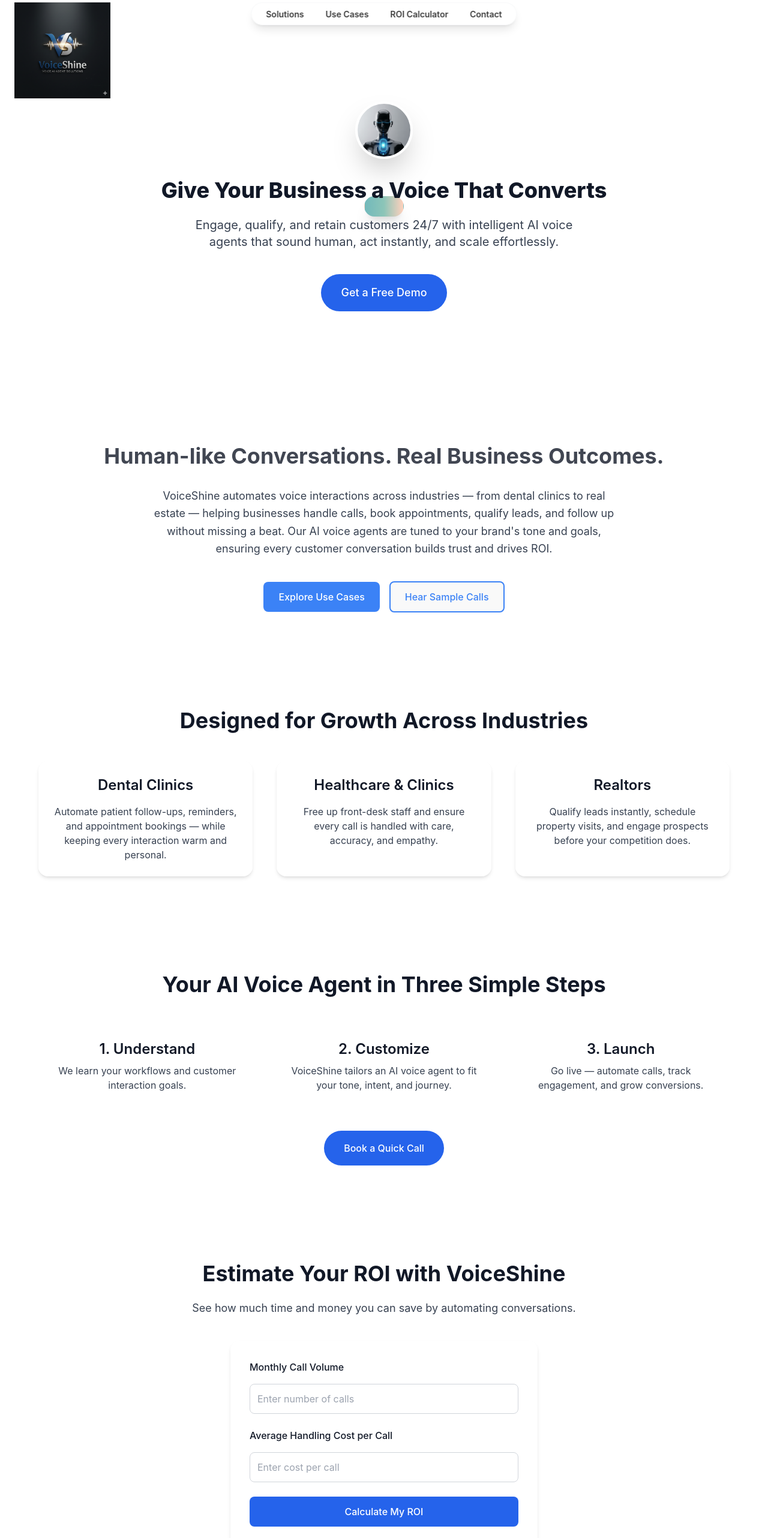
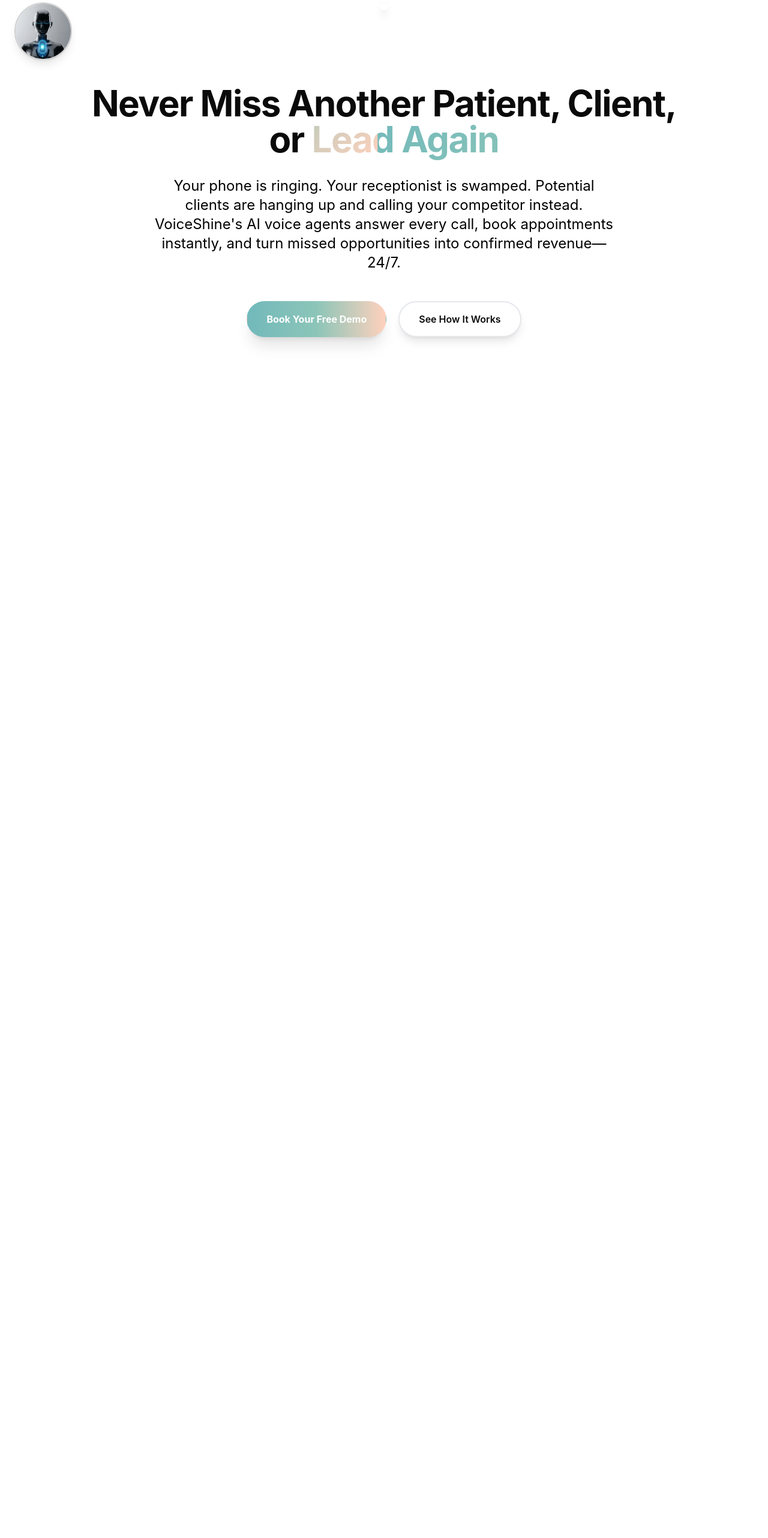
Before and after one commit to jollyroyy/AI_voice_agent_glass_landing_page, a React (Vite) app: page / in a window 1280 px wide. Shown: the part 20-2584 px from the top of the page at 60% size. After the commit the page ends 864 px from the top, so only its background shows below. Built offline with nearby package versions, Linux system fonts and the light colour scheme.

Commit message:
Updated App.tsx

```diff
--- a/src/App.css
+++ b/src/App.css
@@ -1,5 +1,6 @@
 #root {
-  width: 100%;
-  margin: 0;
-  padding: 0;
+  max-width: 1280px;
+  margin: 0 auto;
+  padding: 2rem;
+  text-align: center;
 }
--- a/src/App.tsx
+++ b/src/App.tsx
@@ -1,176 +1,30 @@
 import './App.css';
+import { HeroSection } from '@/components/ui/hero-section-with-smooth-bg-shader';
 import { NavBar } from '@/components/ui/navbar-with-dropdowns';
-import { HeroSection } from '@/components/ui/hero-section-with-smooth-bg-shader';
-import { useState } from 'react';
-import { Target, Briefcase, Calculator, Phone } from 'lucide-react';
 
-const navItems = [
-  { name: 'Solutions', url: '#solutions', icon: Target },
-  { name: 'Use Cases', url: '#usecases', icon: Briefcase },
-  { name: 'ROI Calculator', url: '#roi', icon: Calculator },
-  { name: 'Contact', url: '#contact', icon: Phone },
-];
+const navItems: never[] = [];
 
 function App() {
-  const [callVolume, setCallVolume] = useState('');
-  const [costPerCall, setCostPerCall] = useState('');
-
   return (
-    <div className="min-h-screen">
+    <div className="min-h-screen bg-white">
       <NavBar items={navItems} />
 
-      <section className="relative">
+      <section id="home">
         <HeroSection
-          title=""
-          highlightText=""
-          description=""
-          buttonText=""
-          colors={["#4a9eff", "#7ec8f5", "#a8d5ff", "#e3f2ff", "#5ab9ea", "#c5e7ff"]}
+          title="Never Miss Another Patient, Client, or"
+          highlightText="Lead Again"
+          description="Your phone is ringing. Your receptionist is swamped. Potential clients are hanging up and calling your competitor instead. VoiceShine's AI voice agents answer every call, book appointments instantly, and turn missed opportunities into confirmed revenue—24/7."
+          buttonText="Book Your Free Demo"
+          secondaryButtonText="See How It Works"
           distortion={1.2}
           speed={0.8}
-          className="min-h-[60vh]"
+          colors={["#4a9eff", "#7ec8f5", "#a8d5ff", "#e3f2ff", "#5ab9ea", "#c5e7ff"]}
+          titleClassName=""
+          descriptionClassName="text-black"
+          onButtonClick={() => console.log('Book demo clicked')}
+          onSecondaryButtonClick={() => console.log('See how it works clicked')}
         />
-        <div className="absolute inset-0 flex flex-col items-center justify-center z-20">
-          <div className="flex justify-center pt-12 pb-8">
-            <img
-              src="/hero_ai_voice_image.jpeg"
-              alt="AI Voice Agent"
-              className="w-16 h-16 sm:w-20 sm:h-20 md:w-24 md:h-24 rounded-full object-cover shadow-2xl border-4 border-white/30"
-            />
-          </div>
-          <div className="text-center px-4">
-            <h1 className="text-2xl sm:text-3xl md:text-4xl font-extrabold text-gray-900">Give Your Business a Voice That Converts</h1>
-            <p className="mt-6 text-xl text-gray-700 max-w-2xl mx-auto">
-              Engage, qualify, and retain customers 24/7 with intelligent AI voice agents that sound human, act instantly, and scale effortlessly.
-            </p>
-            <button className="mt-10 px-8 py-4 bg-blue-600 text-white rounded-full text-lg hover:bg-blue-700 transition-colors">
-              Get a Free Demo
-            </button>
-          </div>
-        </div>
       </section>
-
-      <section id="solutions" className="py-20 text-center px-4">
-        <h2 className="text-4xl font-bold mb-8 text-gray-900">Human-like Conversations. Real Business Outcomes.</h2>
-        <p className="max-w-3xl mx-auto text-lg text-gray-700 leading-relaxed">
-          VoiceShine automates voice interactions across industries — from dental clinics to real estate — helping businesses handle calls, book appointments, qualify leads, and follow up without missing a beat.
-          Our AI voice agents are tuned to your brand's tone and goals, ensuring every customer conversation builds trust and drives ROI.
-        </p>
-        <div className="mt-10 space-x-4">
-          <button className="px-6 py-3 bg-blue-500 text-white rounded-lg hover:bg-blue-600 transition-colors">
-            Explore Use Cases
-          </button>
-          <button className="px-6 py-3 border-2 border-blue-500 text-blue-500 rounded-lg hover:bg-blue-50 transition-colors">
-            Hear Sample Calls
-          </button>
-        </div>
-      </section>
-
-      <section id="usecases" className="py-20 bg-white/40 backdrop-blur-md text-center px-4">
-        <h2 className="text-4xl font-bold mb-12 text-gray-900">Designed for Growth Across Industries</h2>
-        <div className="grid md:grid-cols-3 gap-10 max-w-6xl mx-auto">
-          <div className="p-6 bg-white/70 rounded-2xl shadow-md">
-            <h3 className="text-2xl font-semibold mb-4 text-gray-900">Dental Clinics</h3>
-            <p className="text-gray-700">Automate patient follow-ups, reminders, and appointment bookings — while keeping every interaction warm and personal.</p>
-          </div>
-          <div className="p-6 bg-white/70 rounded-2xl shadow-md">
-            <h3 className="text-2xl font-semibold mb-4 text-gray-900">Healthcare & Clinics</h3>
-            <p className="text-gray-700">Free up front-desk staff and ensure every call is handled with care, accuracy, and empathy.</p>
-          </div>
-          <div className="p-6 bg-white/70 rounded-2xl shadow-md">
-            <h3 className="text-2xl font-semibold mb-4 text-gray-900">Realtors</h3>
-            <p className="text-gray-700">Qualify leads instantly, schedule property visits, and engage prospects before your competition does.</p>
-          </div>
-        </div>
-      </section>
-
-      <section className="py-20 text-center px-4">
-        <h2 className="text-4xl font-bold mb-12 text-gray-900">Your AI Voice Agent in Three Simple Steps</h2>
-        <div className="grid md:grid-cols-3 gap-8 max-w-6xl mx-auto">
-          <div className="p-6">
-            <h3 className="text-2xl font-semibold mb-2 text-gray-900">1. Understand</h3>
-            <p className="text-gray-700">We learn your workflows and customer interaction goals.</p>
-          </div>
-          <div className="p-6">
-            <h3 className="text-2xl font-semibold mb-2 text-gray-900">2. Customize</h3>
-            <p className="text-gray-700">VoiceShine tailors an AI voice agent to fit your tone, intent, and journey.</p>
-          </div>
-          <div className="p-6">
-            <h3 className="text-2xl font-semibold mb-2 text-gray-900">3. Launch</h3>
-            <p className="text-gray-700">Go live — automate calls, track engagement, and grow conversions.</p>
-          </div>
-        </div>
-        <button className="mt-10 px-8 py-4 bg-blue-600 text-white rounded-full hover:bg-blue-700 transition-colors">
-          Book a Quick Call
-        </button>
-      </section>
-
-      <section id="roi" className="py-20 bg-white/40 backdrop-blur-md text-center px-4">
-        <h2 className="text-4xl font-bold mb-6 text-gray-900">Estimate Your ROI with VoiceShine</h2>
-        <p className="text-lg text-gray-700 mb-10">See how much time and money you can save by automating conversations.</p>
-        <div className="max-w-lg mx-auto bg-white/80 p-8 rounded-2xl shadow-md">
-          <label className="block text-left mb-4 text-gray-900 font-medium">Monthly Call Volume</label>
-          <input
-            type="number"
-            placeholder="Enter number of calls"
-            value={callVolume}
-            onChange={(e) => setCallVolume(e.target.value)}
-            className="w-full p-3 border border-gray-300 rounded-lg mb-6 text-gray-900"
-          />
-          <label className="block text-left mb-4 text-gray-900 font-medium">Average Handling Cost per Call</label>
-          <input
-            type="number"
-            placeholder="Enter cost per call"
-            value={costPerCall}
-            onChange={(e) => setCostPerCall(e.target.value)}
-            className="w-full p-3 border border-gray-300 rounded-lg mb-6 text-gray-900"
-          />
-          <button className="w-full px-6 py-3 bg-blue-600 text-white rounded-lg hover:bg-blue-700 transition-colors">
-            Calculate My ROI
-          </button>
-        </div>
-      </section>
-
-      <section className="py-20 text-center px-4">
-        <h2 className="text-4xl font-bold mb-12 text-gray-900">Built for Efficiency. Tuned for Experience.</h2>
-        <div className="grid md:grid-cols-4 gap-10 max-w-6xl mx-auto">
-          <div className="p-6 bg-white/60 rounded-2xl shadow-md">
-            <h3 className="text-2xl font-semibold mb-3 text-gray-900">Natural Conversations</h3>
-            <p className="text-gray-700">AI agents trained for contextual accuracy and emotional tone.</p>
-          </div>
-          <div className="p-6 bg-white/60 rounded-2xl shadow-md">
-            <h3 className="text-2xl font-semibold mb-3 text-gray-900">Plug & Play Integration</h3>
-            <p className="text-gray-700">Works seamlessly with your CRM and existing systems.</p>
-          </div>
-          <div className="p-6 bg-white/60 rounded-2xl shadow-md">
-            <h3 className="text-2xl font-semibold mb-3 text-gray-900">Always On</h3>
-            <p className="text-gray-700">Handle calls 24/7 without missing a lead or inquiry.</p>
-          </div>
-          <div className="p-6 bg-white/60 rounded-2xl shadow-md">
-            <h3 className="text-2xl font-semibold mb-3 text-gray-900">Scalable & Secure</h3>
-            <p className="text-gray-700">Deploy effortlessly across teams and geographies.</p>
-          </div>
-        </div>
-      </section>
-
-      <section className="py-20 text-center bg-blue-600 text-white rounded-t-3xl px-4">
-        <h2 className="text-4xl font-bold mb-6">Ready to Amplify Your Customer Experience?</h2>
-        <p className="text-lg mb-10">Let VoiceShine handle your calls while you focus on growth.</p>
-        <button className="px-8 py-4 bg-white text-blue-700 rounded-full text-lg font-semibold hover:bg-gray-100 transition-colors">
-          Get Started with Voice AI
-        </button>
-      </section>
-
-      <footer id="contact" className="py-10 text-center text-gray-700 px-4">
-        <div className="text-2xl font-bold mb-2 text-gray-900">VoiceShine</div>
-        <div className="space-x-6 mb-4">
-          <a href="#solutions" className="hover:text-gray-900">Solutions</a>
-          <a href="#usecases" className="hover:text-gray-900">Use Cases</a>
-          <a href="#roi" className="hover:text-gray-900">ROI Calculator</a>
-          <a href="#contact" className="hover:text-gray-900">Contact</a>
-        </div>
-        <p className="text-sm">© 2025 VoiceShine. All Rights Reserved.</p>
-      </footer>
     </div>
   );
 }
--- a/src/components/ui/navbar-with-dropdowns.tsx
+++ b/src/components/ui/navbar-with-dropdowns.tsx
@@ -35,10 +35,9 @@ export function NavBar({ items, className }: NavBarProps) {
     <>
       <div className="fixed top-6 left-6 z-50">
         <img
-          src="/voice shine logo.png"
-          alt="VoiceShine Logo"
-          className="w-32 h-32 sm:w-36 sm:h-36 md:w-40 md:h-40 object-contain"
-          style={{ mixBlendMode: 'multiply' }}
+          src="/hero_ai_voice_image.jpeg"
+          alt="AI Voice Agent"
+          className="w-16 h-16 sm:w-20 sm:h-20 md:w-24 md:h-24 rounded-full object-cover shadow-lg border-2 border-primary/20"
         />
       </div>
 
--- a/src/index.css
+++ b/src/index.css
@@ -28,6 +28,8 @@ a:hover {
 
 body {
   margin: 0;
+  display: flex;
+  place-items: center;
   min-width: 320px;
   min-height: 100vh;
 }
@@ -129,6 +131,9 @@ button:focus-visible {
   * {
     @apply border-border;
   }
+  body {
+    @apply bg-background text-foreground;
+  }
 }
 
 .gradient-text {
```
Also changed, not shown: public/Gemini_Generated_Image_cbgl95cbgl95cbgl.png (deleted), public/voice shine logo.png (deleted).
